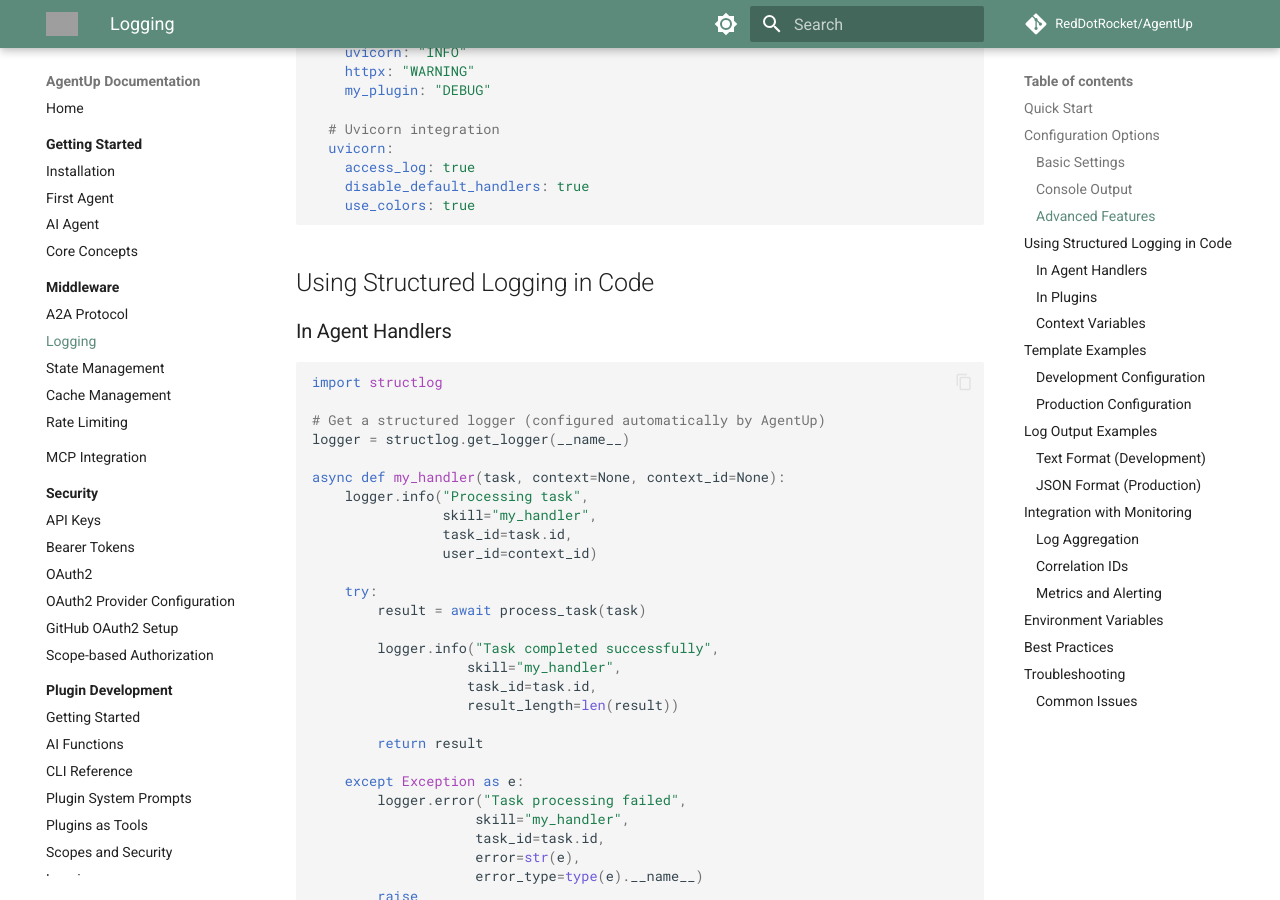
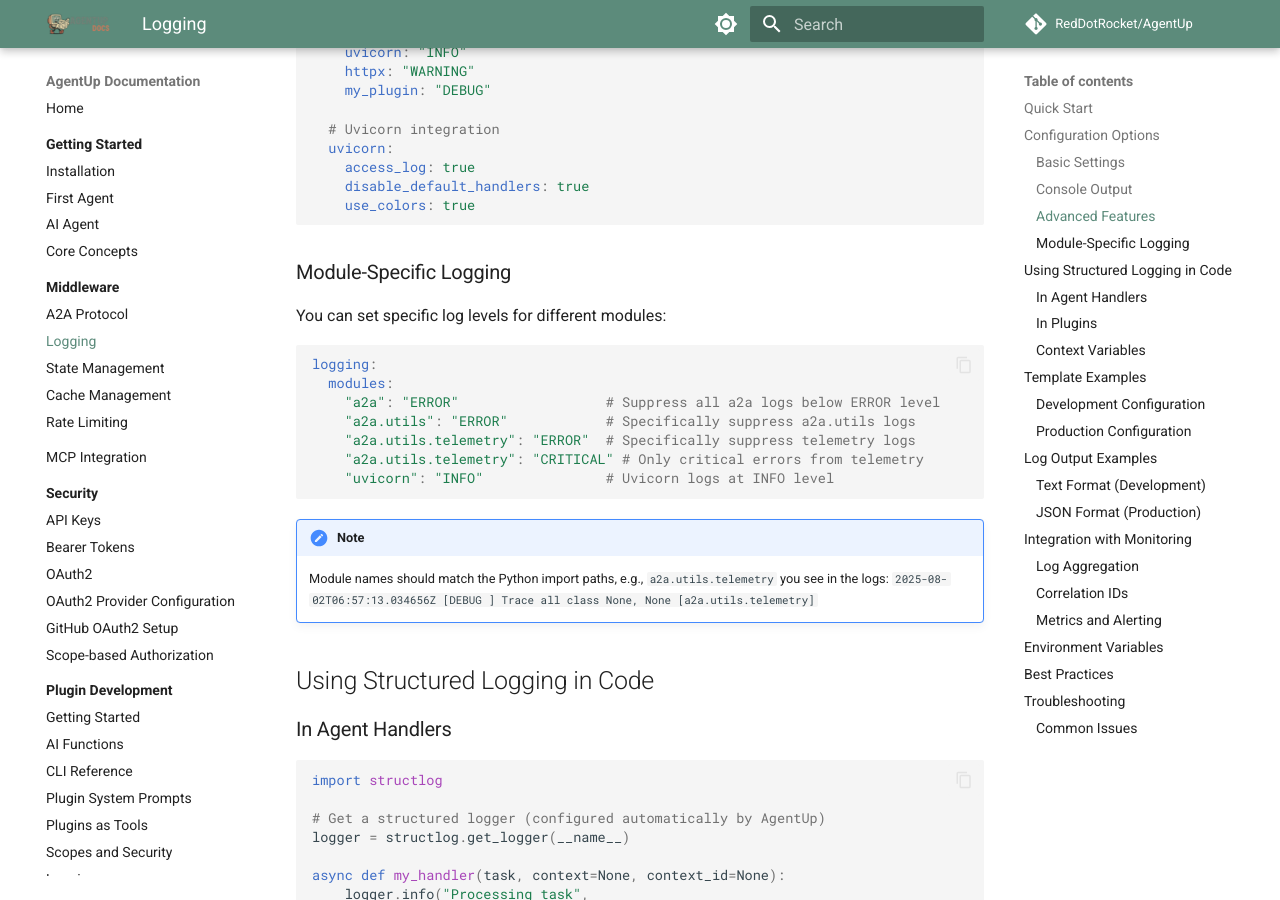
Before and after one commit to SequeI/AgentUp, an MkDocs documentation site: the page built from docs/middleware/logging.md, in a window 1280 px wide and 900 px high, scrolled down 1236 px. Built offline with MkDocs 1.6.1 and Material for MkDocs 9.7.7, drawn with Linux system fonts in a browser that asks for light colours; comment, search, counter and statistics services are not loaded; grey boxes are pictures that could not be loaded.

Commit message:
Add module logging details to docs and push new docs image (#165)
* Add module logging details to docs and push new docs image

* Fix compie docs image

````diff
--- a/docs/middleware/logging.md
+++ b/docs/middleware/logging.md
@@ -59,6 +59,25 @@ logging:
     disable_default_handlers: true
     use_colors: true
 ```
+
+### Module-Specific Logging
+
+You can set specific log levels for different modules:
+
+```yaml
+logging:
+  modules:
+    "a2a": "ERROR"                  # Suppress all a2a logs below ERROR level
+    "a2a.utils": "ERROR"            # Specifically suppress a2a.utils logs
+    "a2a.utils.telemetry": "ERROR"  # Specifically suppress telemetry logs
+    "a2a.utils.telemetry": "CRITICAL" # Only critical errors from telemetry
+    "uvicorn": "INFO"               # Uvicorn logs at INFO level
+```
+
+
+!!! note
+    Module names should match the Python import paths, e.g., `a2a.utils.telemetry` you see in the logs:
+    `2025-08-02T06:57:13.034656Z [DEBUG    ] Trace all class None, None [a2a.utils.telemetry]`
 
 ## Using Structured Logging in Code
 
--- a/mkdocs.yml
+++ b/mkdocs.yml
@@ -8,7 +8,7 @@ edit_uri: edit/main/docs/
 
 theme:
   name: material
-  logo: images/compie.png
+  logo: images/compie-docs.png
   favicon: images/favicon.ico
   features:
     # Content
--- a/pyproject.toml
+++ b/pyproject.toml
@@ -33,6 +33,7 @@ dependencies = [
     "asgi-correlation-id>=4.3.4",
     "redis>=6.2.0",
     "aiohttp>=3.12.15",
+
 ]
 
 [project.scripts]
@@ -55,7 +56,8 @@ dev = [
     "pre-commit>=4.2.0",
 ]
 docs = [
-    "mkdocs-material>=9.6.14",
+    "mkdocs>=1.6.1",
+    "mkdocs-material>=9.6.16",
     "mkdocs-mermaid2-plugin>=1.1.1",
     "mkdocs-include-markdown-plugin>=6.2.5",
     "mkdocs-minify-plugin>=0.8.0",
````
Also changed, not shown: docs/index.md (+1 -1 lines), docs/plugin-development/logging.md (+0 -7 lines), docs/images/compie-docs.png (added), 1 other file.
